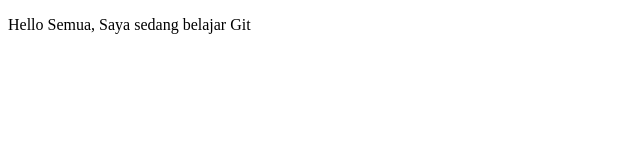
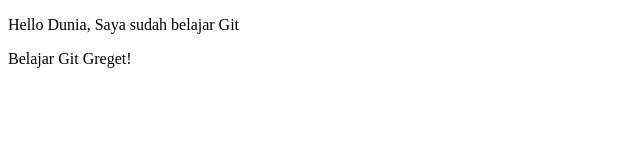
Before and after one commit to Zeroesy/Belajar-git, a plain HTML site: page index.html in a window 1280 px wide. Shown: the whole page, without its empty margins (0-640 px from the left). Drawn offline with Linux system fonts and the light colour scheme.

Commit message:
belajar git greget!

```diff
--- a/index.html
+++ b/index.html
@@ -5,6 +5,7 @@
     <title>Belajar Git - Project 01</title>
 </head>
 <body>
-    <p>Hello Semua, Saya sedang belajar Git</p>
+    <p>Hello Dunia, Saya sudah belajar Git</p>
+    <p>Belajar Git Greget!</p>
 </body>
 </html>
```
